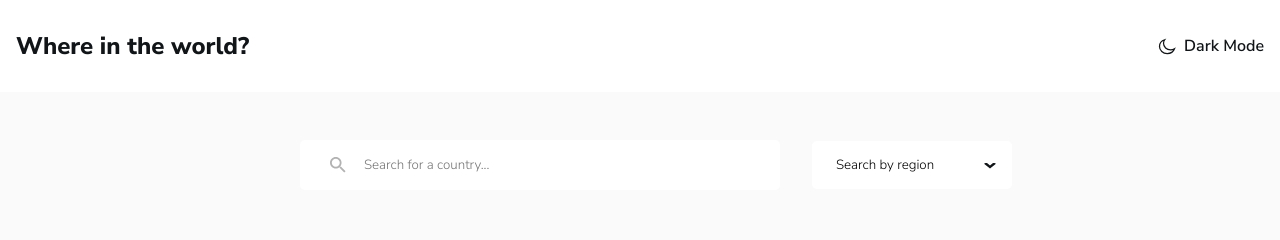
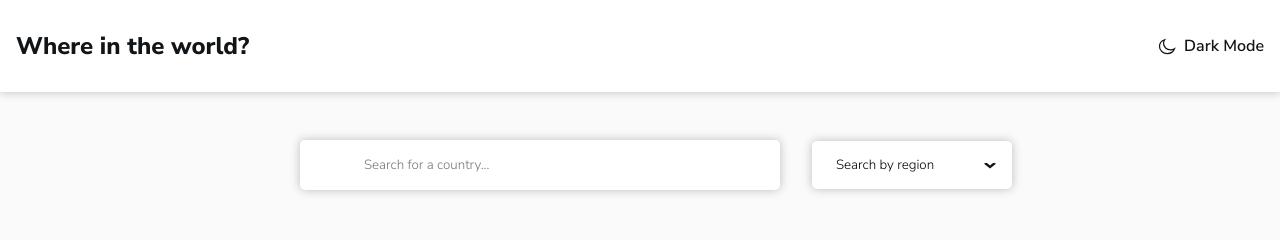
Before and after one commit to demahom18/REST-Countries-API-website, a Vue app: page / in a window 1280 px wide. Shown: the top 240 px of the page. Built offline with nearby package versions, Linux system fonts and the light colour scheme; no server answers.

Commit message:
feat: added some shadow effect

```diff
--- a/src/components/CountryCard.vue
+++ b/src/components/CountryCard.vue
@@ -56,6 +56,8 @@ props: {
     background: white;
     min-height: 330px;
     transition: all .3s;
+    @include d-shadow($shadow-light, 0, 0, .3rem);
+
     &:hover {
       @include d-shadow();
     }
@@ -77,15 +79,16 @@ props: {
     @include flex('', center, '');
     &, h3 { font-size: 14px;}
     padding: 4px 0;
-    &:first-of-type {padding-bottom: 12px;}
+    &:first-of-type { padding-bottom: 12px; }
   }
-
  }
 
- body.dark-mode .country-card {
-   background: $el-bg-dark-mode;
-   &:hover {
-      @include d-shadow($shadow-dark)
+  body.dark-mode .country-card {
+    @include d-shadow($shadow-dark, 0, 0, .3rem);
+    background: $el-bg-dark-mode;
+
+    &:hover {
+      @include d-shadow($shadow-light, 0, 0, .3rem)
     }
  }
 
--- a/src/components/NavBar.vue
+++ b/src/components/NavBar.vue
@@ -44,7 +44,8 @@ export default {
 nav {
   width:100%;
   background: white;
-  @include flex('', '', center)
+  @include flex('', '', center);
+  @include d-shadow($shadow-light, 0, 0, .3rem);
 }
 .navbar{
   @include flex('', '', space-between);
@@ -72,6 +73,7 @@ nav {
   }
 }
 body.dark-mode nav {
+  @include d-shadow($shadow-dark, 0, 0, .3rem);
   background: $el-bg-dark-mode;
 }
 @media only screen and (max-width:400px) {
--- a/src/components/SearchBox.vue
+++ b/src/components/SearchBox.vue
@@ -121,31 +121,29 @@ form {
       transform: translateY(-50%);
       left:46px;
     }
+  }
 
-    input {
-      width: min(480px, 90vw);
-      height: 50px;
-      color: #c4c4c4;
-      padding-left: 64px;
-      @include unsetField;
+  select, input {
+    @include unsetField;
+    @include d-shadow($shadow-light, 0, 0, .3rem);
 
-      &:focus {
-        color: $text-col;
-        @include d-shadow($shadow-light, 0, 0, .3rem)
-      }
+    &:focus {
+      color: $text-col;
+      @include d-shadow($shadow-light, 0, 0, 1rem)
     }
+  }
+
+  input {
+    width: min(480px, 90vw);
+    height: 50px;
+    // color: #c4c4c4;
+    padding-left: 64px;
   }
 
   select{
     padding-left: 24px;
     height:48px;
     width:200px;
-    @include unsetField;
-
-    &:focus {
-      color: $text-col;
-      @include d-shadow($shadow-light, 0, 0, .3rem)
-    }
   }
 
   .select-region {
@@ -168,6 +166,8 @@ body.dark-mode form {
   select, option, input {
     background: $el-bg-dark-mode;
     color: #c4c4c4;
+    @include d-shadow($shadow-dark, 0, 0, .3rem);
+
     &:focus {
       color: white;
       @include d-shadow($shadow-dark, 0, 0, .3rem)
--- a/src/views/CountryDetail.vue
+++ b/src/views/CountryDetail.vue
@@ -146,6 +146,8 @@ export default {
   cursor:pointer;
   border-radius: 2px;
   padding: 7px 24px;
+  @include d-shadow($shadow-light, 0, 0, .1rem);
+  transition: all .3s ease-in-out;
 
   &.back {
     width: 136px;
@@ -162,7 +164,7 @@ export default {
   }
 
   &:hover {
-    @include d-shadow($shadow-light, 0, 0, 7px);
+    @include d-shadow($shadow-light, 0, 0, .3rem);
   }
 
 
@@ -209,9 +211,10 @@ export default {
 
 body.dark-mode  .btn{
   background: $el-bg-dark-mode;
+  @include d-shadow($shadow-dark, 0, 0, .1rem);
 
   &:hover {
-    @include d-shadow($shadow-dark, 0, 0, 7px);
+    @include d-shadow($shadow-light, 0, 0, .3rem);
   }
 
   path {
```
